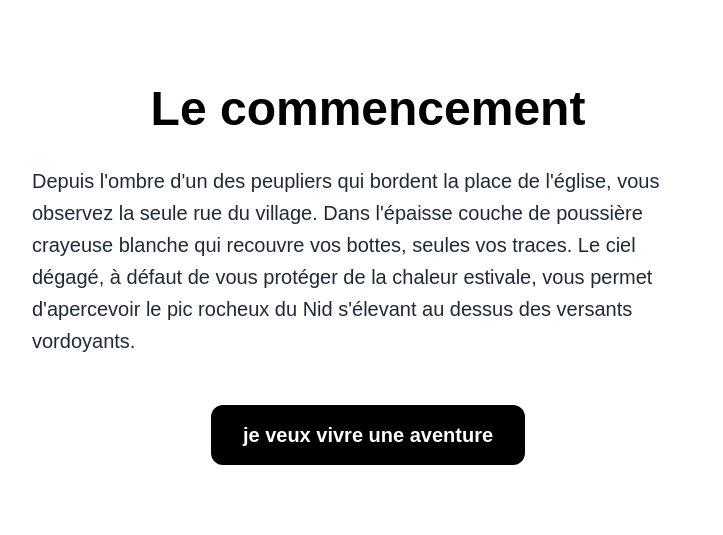
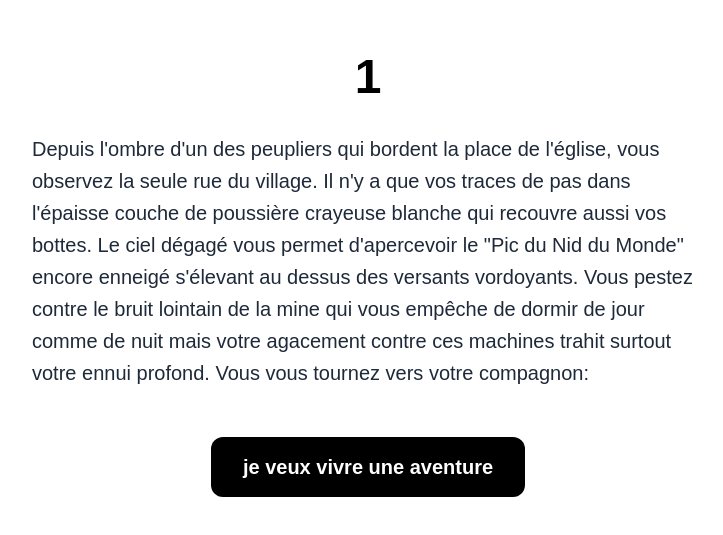
Before and after one commit to julienfaure/aventure, a Next.js app: page / in a window 1280 px wide. Shown: the part 117-652 px from the top of the page, without its empty margins (272-995 px from the left). Built offline with nearby package versions, Linux system fonts and the light colour scheme.

Commit message:
premier texte v1

```diff
--- a/contenus/passages/introduction.ts
+++ b/contenus/passages/introduction.ts
@@ -1,14 +1,15 @@
 const passage={
     id: "introduction",
-    title: "Le commencement",
+    title: "1",
     resume: `Le héros demande au compagnon de lui faire vivre une aventure.`,
     texte: `Depuis l'ombre d'un des peupliers qui bordent la place de l'église, vous observez la seule rue du village.
-    Dans l'épaisse couche de poussière crayeuse blanche qui recouvre vos bottes, seules vos traces.
-    Le ciel dégagé, à défaut de vous protéger de la chaleur estivale, vous permet d'apercevoir le pic rocheux du Nid
-     s'élevant au dessus des versants vordoyants.`,
+    Il n'y a que vos traces de pas dans l'épaisse couche de poussière crayeuse blanche qui recouvre aussi vos bottes.
+    Le ciel dégagé vous permet d'apercevoir le "Pic du Nid du Monde" encore enneigé
+    s'élevant au dessus des versants vordoyants.
+    Vous pestez contre le bruit lointain de la mine qui vous empêche de dormir de jour comme de nuit mais
+    votre agacement contre ces machines trahit surtout votre ennui profond. Vous vous tournez vers votre compagnon:
+    `,
     illustration: null,
-    ambiance: `Ruelle vide d'un village de montagne en plein été. Il fait chaud.
-    Le héros est à l'ombre d'un arbre sur un banc.`,
      choix: [
         {
             texte: `je veux vivre une aventure`,
--- a/contenus/template.ts
+++ b/contenus/template.ts
@@ -4,7 +4,6 @@ const passage={
     resume: `résumé`,
     texte: `texte du template`,
     illustration: null,
-    ambiance: `grosse ambiance`,
     choix: [
         {
             texte: `choix 1`,
```
